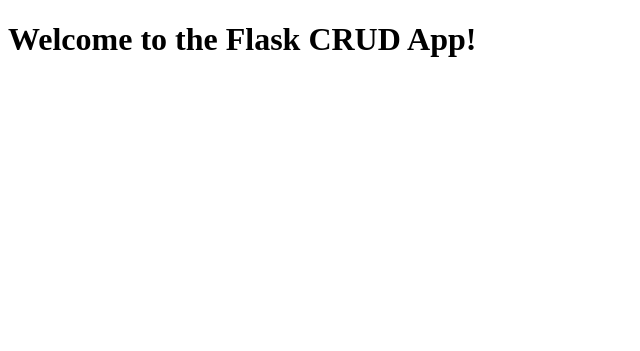
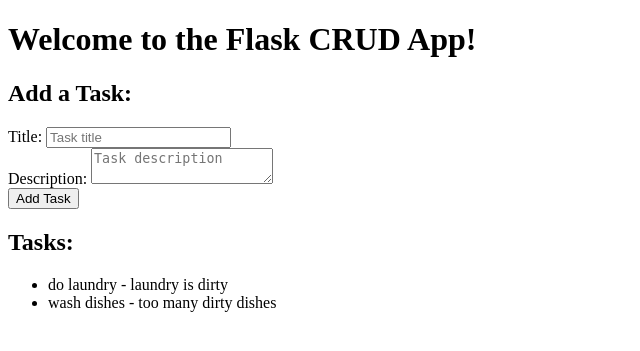
Before and after one commit to villiger9/flaskCrudApp, a Flask app: page / in a window 1280 px wide. Shown: the top 351 px of the page, without its empty margins (0-640 px from the left). Run offline with Flask 3, Linux system fonts and the light colour scheme.

Commit message:
add form for adding tasks

```diff
--- a/app.py
+++ b/app.py
@@ -1,9 +1,14 @@
-from flask import Flask, render_template
+from flask import Flask, render_template, request, redirect, url_for
 from flask_sqlalchemy import SQLAlchemy
+from flask_wtf import FlaskForm
+from wtforms import StringField, TextAreaField, SubmitField
+from wtforms.validators import DataRequired
+
 
 app = Flask(__name__)
-# Use SQLite for simplicity
 app.config['SQLALCHEMY_DATABASE_URI'] = 'sqlite:///site.db'
+# Replace with a secure secret key
+app.config['SECRET_KEY'] = 'your_secret_key'
 db = SQLAlchemy(app)
 
 
@@ -13,10 +18,27 @@
     description = db.Column(db.Text, nullable=True)
 
 
-@app.route('/')
+class TaskForm(FlaskForm):
+    title = StringField('Title', render_kw={
+                        "placeholder": "Task title"}, validators=[DataRequired()])
+    description = TextAreaField('Description', render_kw={
+                                "placeholder": "Task description"})
+    submit = SubmitField('Add Task')
+
+
+@app.route('/', methods=['GET', 'POST'])
 def index():
     tasks = Task.query.all()
-    return render_template('index.html', tasks=tasks)
+    form = TaskForm()
+
+    if request.method == 'POST' and form.validate_on_submit():
+        new_task = Task(title=form.title.data,
+                        description=form.description.data)
+        db.session.add(new_task)
+        db.session.commit()
+        return redirect(url_for('index'))
+
+    return render_template('index.html', tasks=tasks, form=form)
 
 
 if __name__ == '__main__':
--- a/templates/index.html
+++ b/templates/index.html
@@ -7,5 +7,24 @@
 </head>
 <body>
     <h1>Welcome to the Flask CRUD App!</h1>
+
+    <h2>Add a Task:</h2>
+    <form method="POST" action="{{ url_for('index') }}">
+        {{ form.hidden_tag() }}
+        <label for="{{ form.title.id }}">Title:</label>
+        {{ form.title() }}
+        <br>
+        <label for="{{ form.description.id }}">Description:</label>
+        {{ form.description() }}
+        <br>
+        {{ form.submit() }}
+    </form>
+
+    <h2>Tasks:</h2>
+    <ul>
+        {% for task in tasks %}
+            <li>{{ task.title }} - {{ task.description }}</li>
+        {% endfor %}
+    </ul>
 </body>
 </html>
```
Also changed, not shown: instance/site.db.
